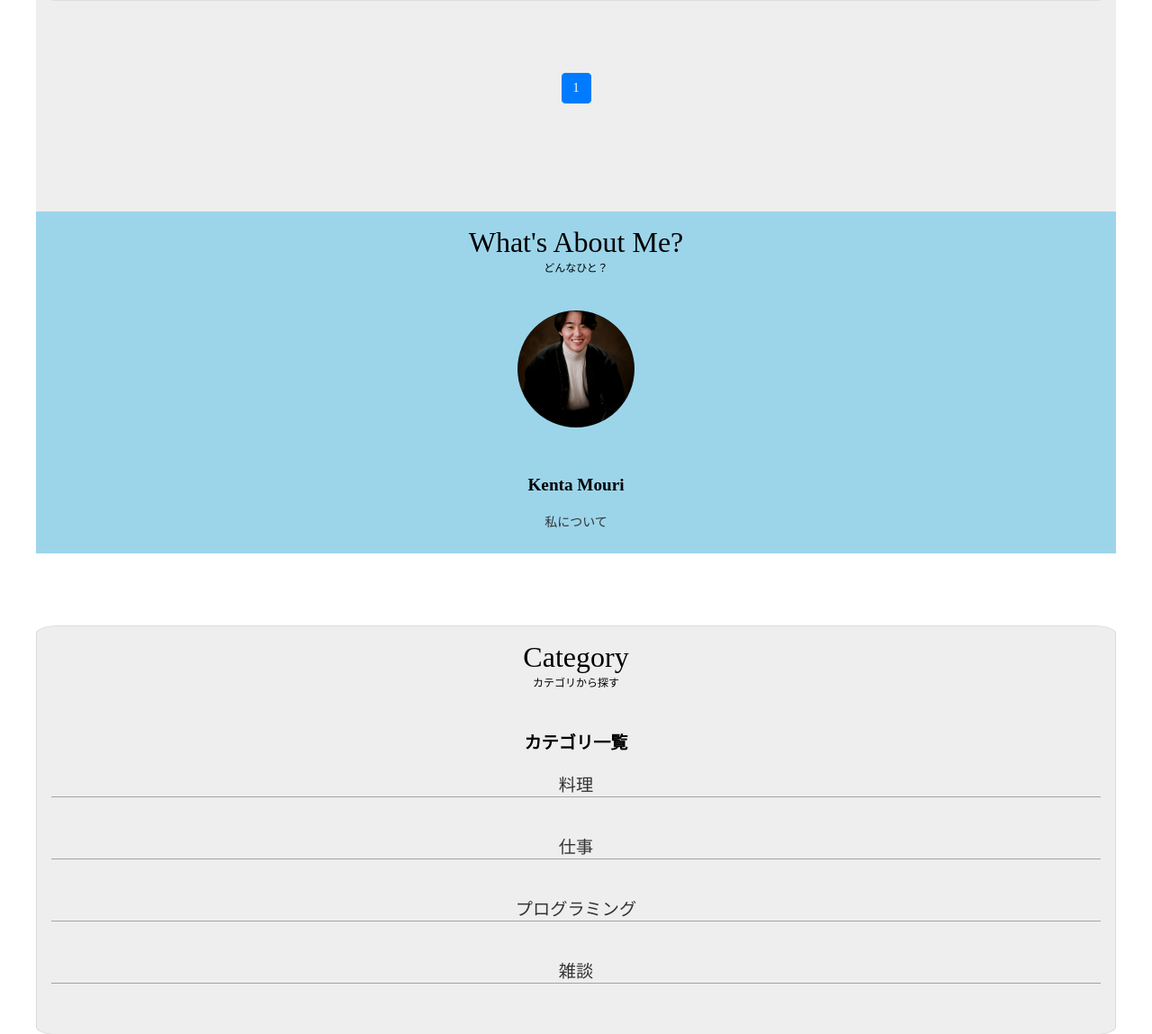
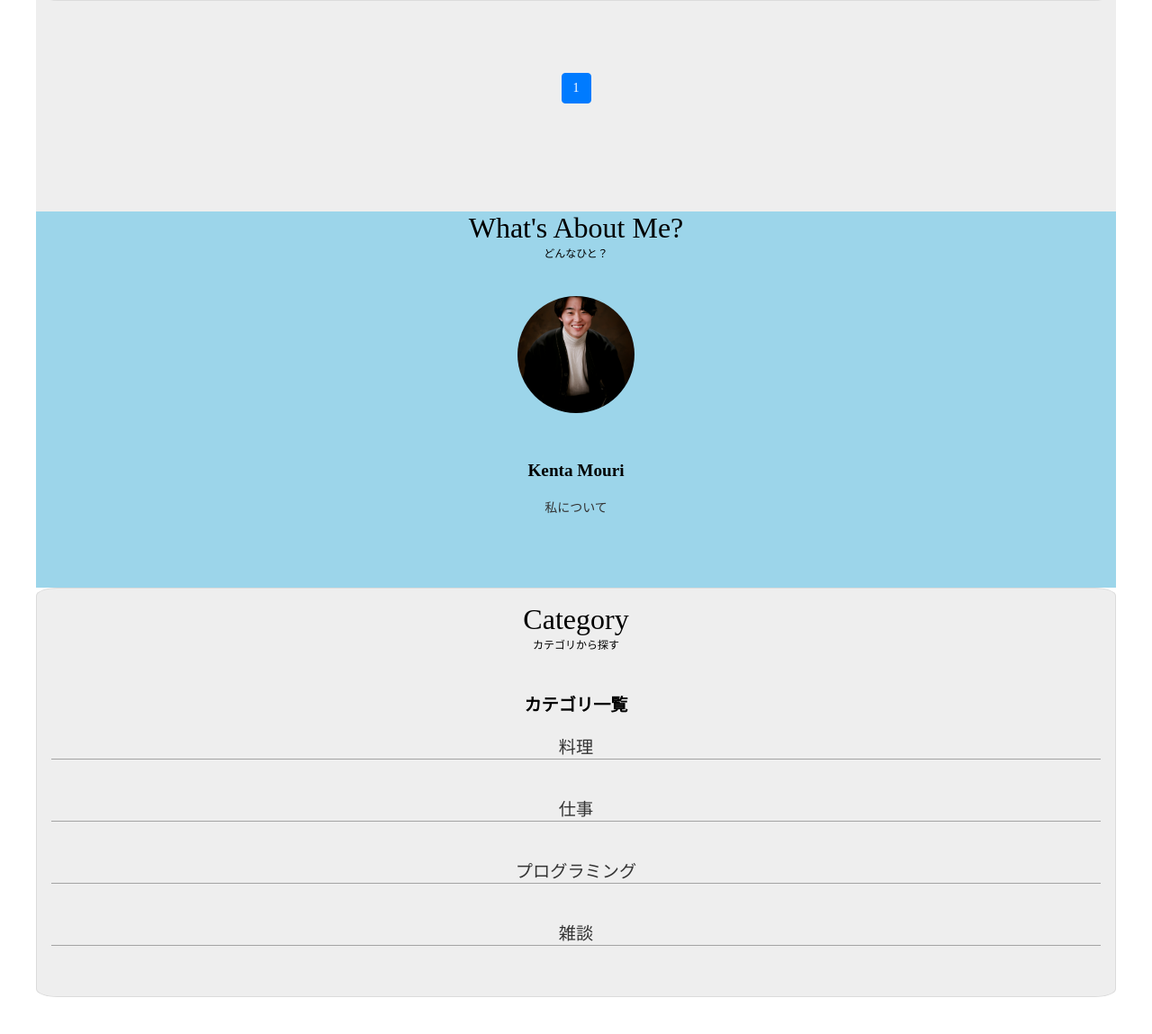
Before and after one commit to SushiRocket/django, a Django app: page / in a window 1280 px wide. Shown: the part 3347-4496 px from the top of the page at 90% size. Run offline with Django 5.2, Linux system fonts and the light colour scheme; data comes from the database, SQL or seed files in the repository; some libraries are stand-ins or nearby versions.

Commit message:
authorのmargin-bottomを変更

```diff
--- a/project4/notes/static/notes/css/index.css
+++ b/project4/notes/static/notes/css/index.css
@@ -239,9 +239,7 @@ padding-bottom: 120px;
 }
 .author {
     text-align: center;
-    margin-bottom: 60px;
-    padding: 1rem 1rem;
-    margin-bottom: 80px;
+    padding-bottom: 70px;
     background-color: #9CD5EA;
 }
 .author img {
```
